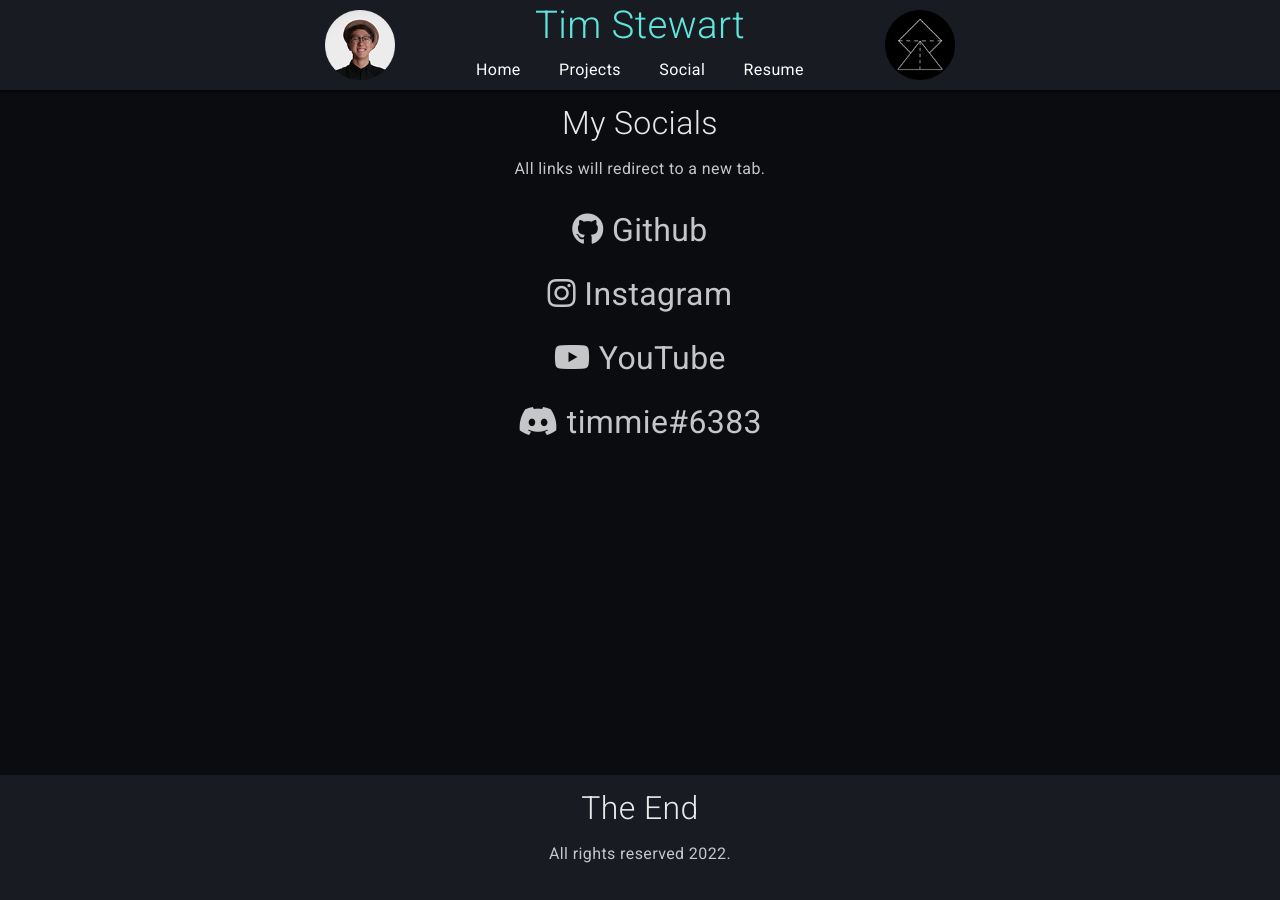
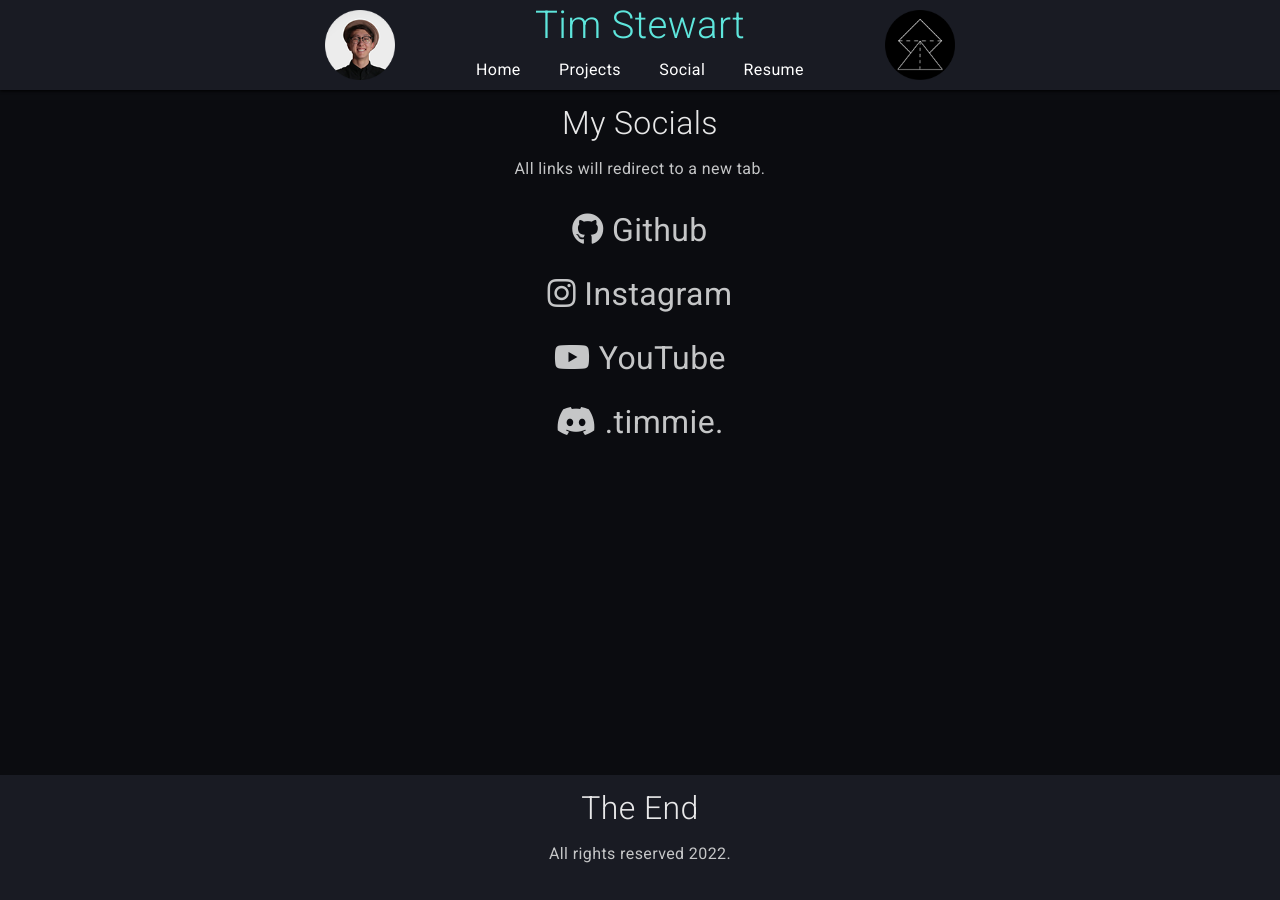
Before and after one commit to TimStewartJ/personal-site, a Jekyll site: the page built from social.html, in a window 1280 px wide. Built offline with Jekyll 4.4.1, drawn with Linux system fonts in a browser that asks for light colours.

Commit message:
Update discord tag

```diff
--- a/social.html
+++ b/social.html
@@ -19,6 +19,6 @@ title: Socials
     <a href="https://www.youtube.com/channel/UCe95ZA30ro1-ANQyO1wXVzA" target="_blank" rel="noreferrer noopener">
       <i class="fab fa-youtube"></i> YouTube
     </a>
-    <a href="https://discord.com/users/372696487290863618" target="_blank" rel="noreferrer noopener"> <i class="fab fa-discord"></i> timmie#6383 </a>
+    <a href="https://discord.com/users/372696487290863618" target="_blank" rel="noreferrer noopener"> <i class="fab fa-discord"></i> .timmie. </a>
   </div>
 </div>
```
